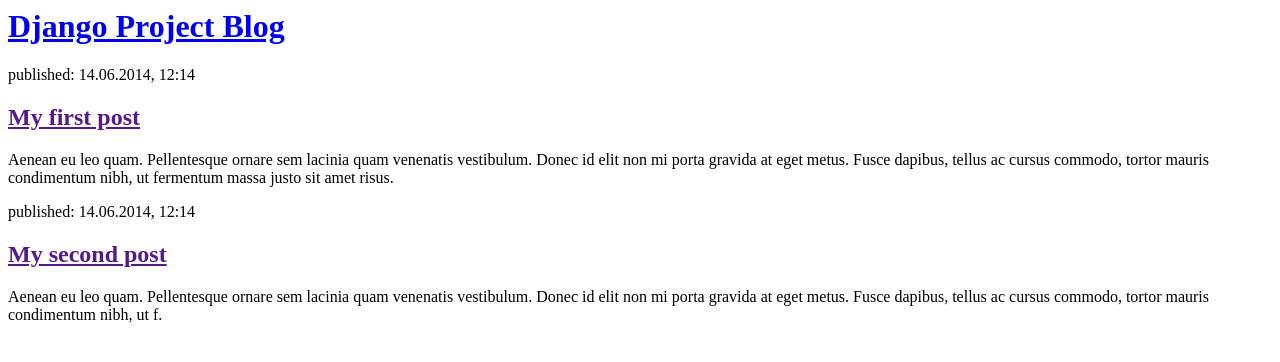
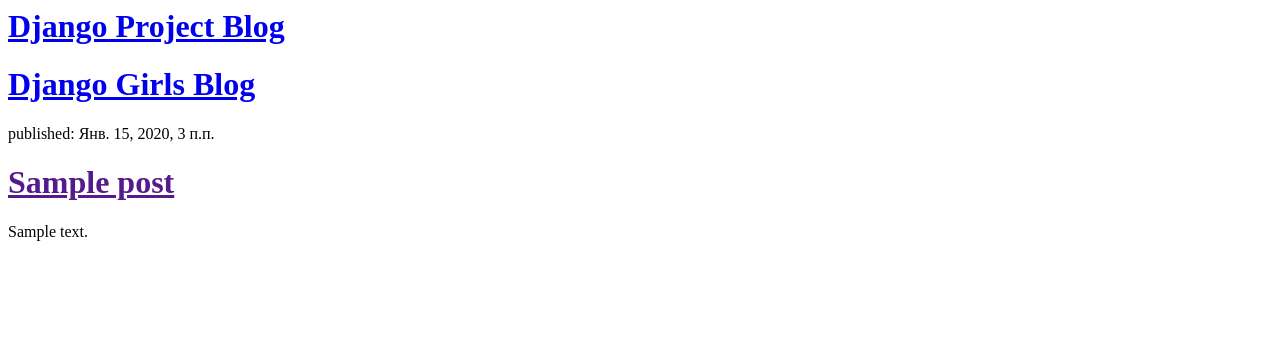
Before and after one commit to Tilaxall/my-first-blog, a Django app: template blog/templates/blog/post_list.html in a window 1280 px wide. Shown: the top 362 px of the page. Run offline with Django 3.2, Linux system fonts and the light colour scheme; the template is opened without the code that fills it: values that come from a table or form of the project are taken from there, others are empty; tables that the repository leaves empty hold one stand-in row (values such as "Sample post").

Commit message:
Modified templates to display posts from database.

```diff
--- a/blog/templates/blog/post_list.html
+++ b/blog/templates/blog/post_list.html
@@ -8,15 +8,16 @@
         </div>
 
         <div>
-            <p>published: 14.06.2014, 12:14</p>
-            <h2><a href="">My first post</a></h2>
-            <p>Aenean eu leo quam. Pellentesque ornare sem lacinia quam venenatis vestibulum. Donec id elit non mi porta gravida at eget metus. Fusce dapibus, tellus ac cursus commodo, tortor mauris condimentum nibh, ut fermentum massa justo sit amet risus.</p>
-        </div>
+    <h1><a href="/">Django Girls Blog</a></h1>
+</div>
 
-        <div>
-            <p>published: 14.06.2014, 12:14</p>
-            <h2><a href="">My second post</a></h2>
-            <p>Aenean eu leo quam. Pellentesque ornare sem lacinia quam venenatis vestibulum. Donec id elit non mi porta gravida at eget metus. Fusce dapibus, tellus ac cursus commodo, tortor mauris condimentum nibh, ut f.</p>
-        </div>
+{% for post in posts %}
+    <div>
+        <p>published: {{ post.published_date }}</p>
+        <h1><a href="">{{ post.title }}</a></h1>
+        <p>{{ post.text|linebreaksbr }}</p>
+    </div>
+{% endfor %}
+
     </body>
 </html>
--- a/mysite/settings.py
+++ b/mysite/settings.py
@@ -25,7 +25,7 @@
 # SECURITY WARNING: don't run with debug turned on in production!
 DEBUG = True
 
-ALLOWED_HOSTS = ['127.0.0.1', 'akzhol.pythonanywhere.com']
+ALLOWED_HOSTS = ['tilaxall.pythonanywhere.com' ,'127.0.0.1', 'akzhol.pythonanywhere.com']
 
 
 # Application definition
```
Also changed, not shown: blog/views.py (+4 -3 lines).
